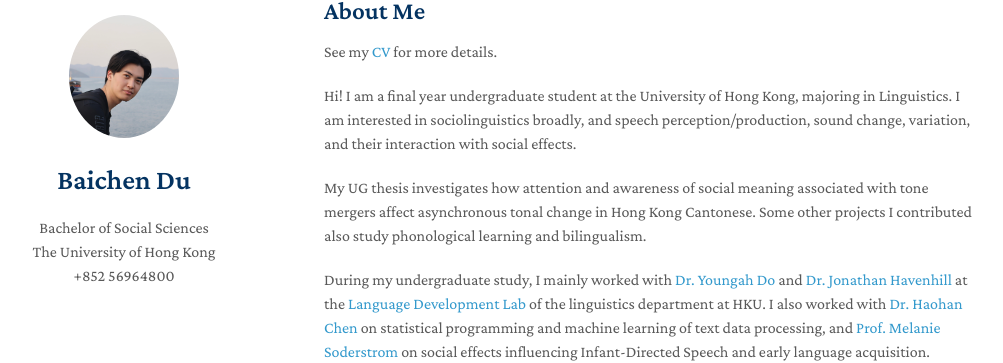
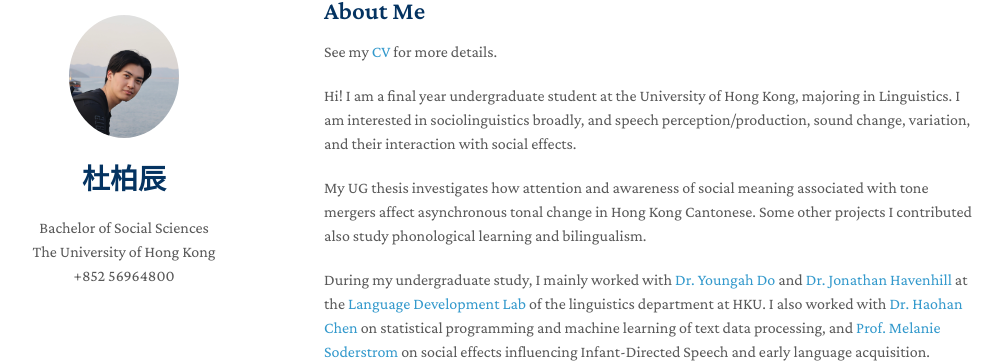
Before and after one commit to AlbertBaichenDu/AlbertBaichenDu.github.io, a Jekyll site: the page built from index.md, in a window 1280 px wide. Shown: the part 69-432 px from the top of the page, without its empty margins (146-1149 px from the left). Built offline with Jekyll 4.4.1, drawn with Linux system fonts in a browser that asks for light colours; nearby versions of some CDN libraries; a style sheet for code colours, icons or effects is not loaded; our own code applies the rules of GitHub Pages for plain Markdown files.

Commit message:
Update _config.yml

```diff
--- a/_config.yml
+++ b/_config.yml
@@ -1,4 +1,5 @@
 title: Baichen Du
+title: 杜柏辰
 position: Bachelor of Social Sciences
 affiliation: The University of Hong Kong
 email: baichen@connect.hku.hk
```
